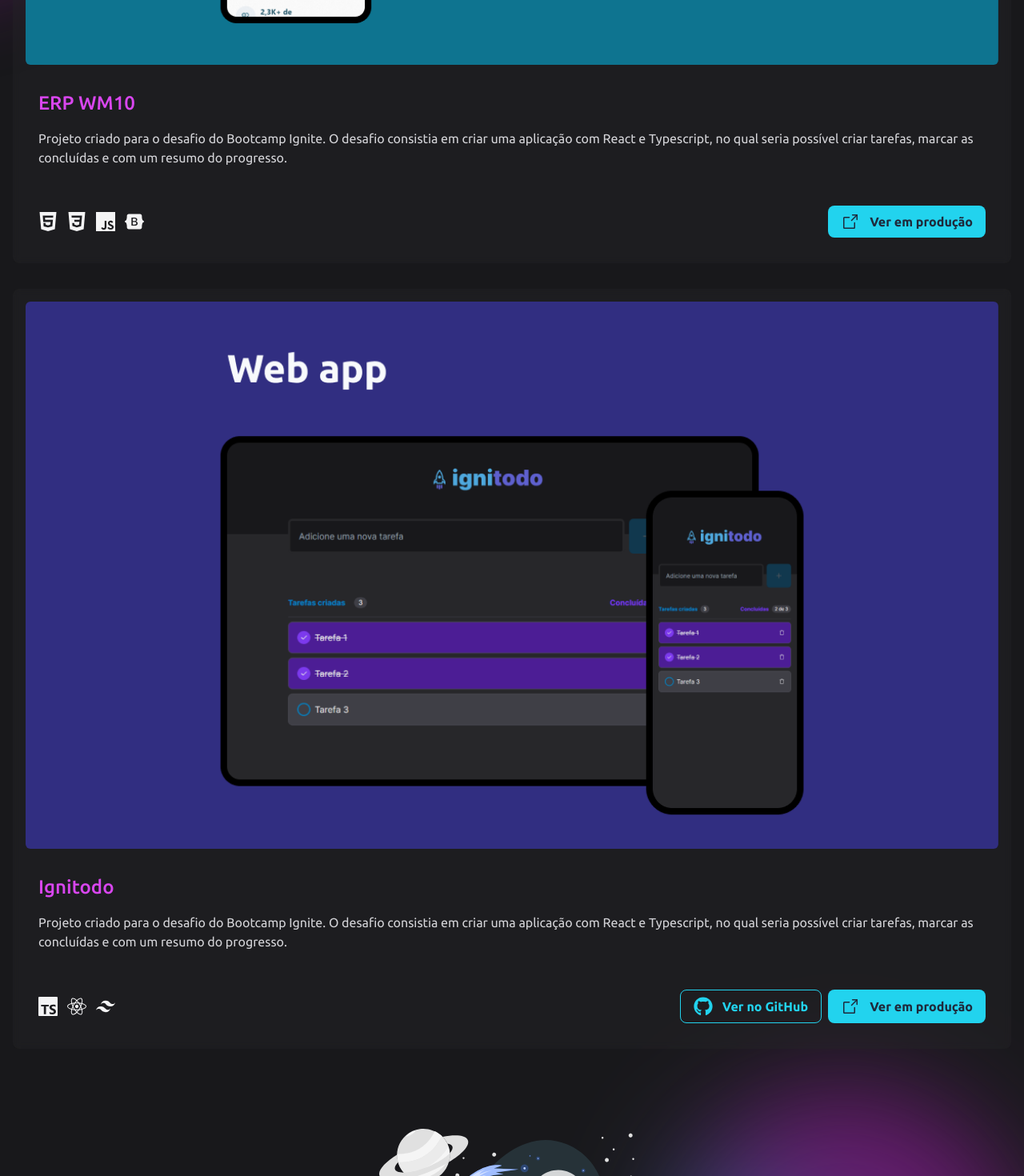
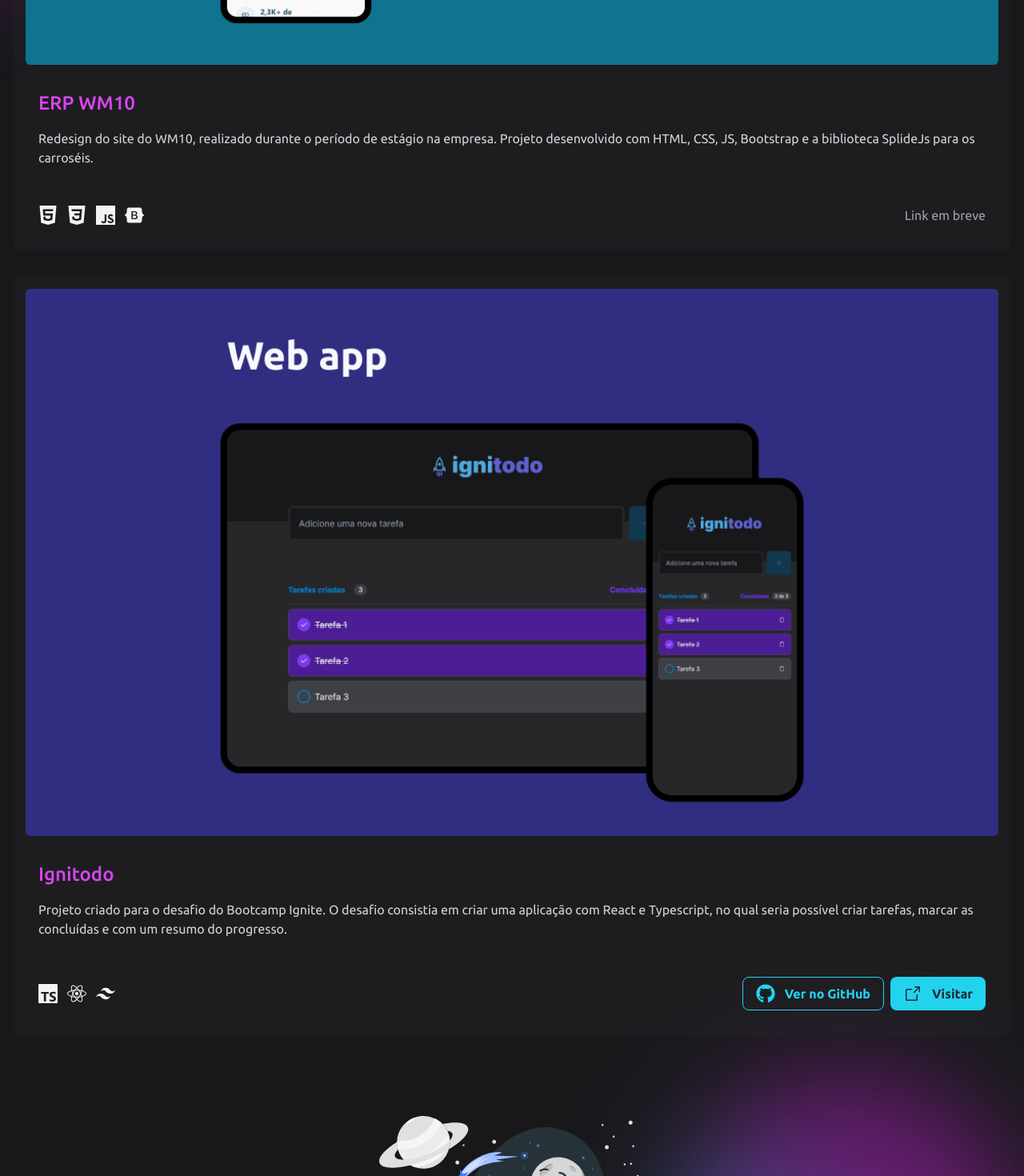
Before and after one commit to rafaelpzoucas/portfolio-v1, a React (Vite) app: page / in a window 1280 px wide. Shown: the part 1595-3065 px from the top of the page at 80% size. Built offline with nearby package versions, Linux system fonts and the light colour scheme.

Commit message:
Update index.tsx

```diff
--- a/src/components/Projects/index.tsx
+++ b/src/components/Projects/index.tsx
@@ -31,7 +31,7 @@
                                 ERP WM10
                             </Project.DescriptionTitle>
                             <Project.DescriptionText>
-                                Projeto criado para o desafio do Bootcamp Ignite. O desafio consistia em criar uma aplicação com React e Typescript, no qual seria possível criar tarefas, marcar as concluídas e com um resumo do progresso.
+                                Redesign do site do WM10, realizado durante o período de estágio na empresa. Projeto desenvolvido com HTML, CSS, JS, Bootstrap e a biblioteca SplideJs para os carroséis.
                             </Project.DescriptionText>
                         </Project.Description>
                         <Project.Footer>
@@ -43,12 +43,13 @@
                             </Project.FooterStacks>
 
                             <div className="flex flex-row gap-2">
-                                <Project.FooterButton link="http://wm10.com.br/">
+                                {/* <Project.FooterButton>
                                     <ArrowSquareOut size={24} />
                                     <span className="hidden sm:flex">
-                                        Ver em produção
+                                        Visitar
                                     </span>
-                                </Project.FooterButton>
+                                </Project.FooterButton> */}
+                                <span className="text-zinc-400">Link em breve</span>
                             </div>
 
                         </Project.Footer>
@@ -81,7 +82,7 @@
                                 <Project.FooterButton link="https://ignitodo.vercel.app/">
                                     <ArrowSquareOut size={24} />
                                     <span className="hidden sm:flex">
-                                        Ver em produção
+                                        Visitar
                                     </span>
                                 </Project.FooterButton>
                             </div>
```
